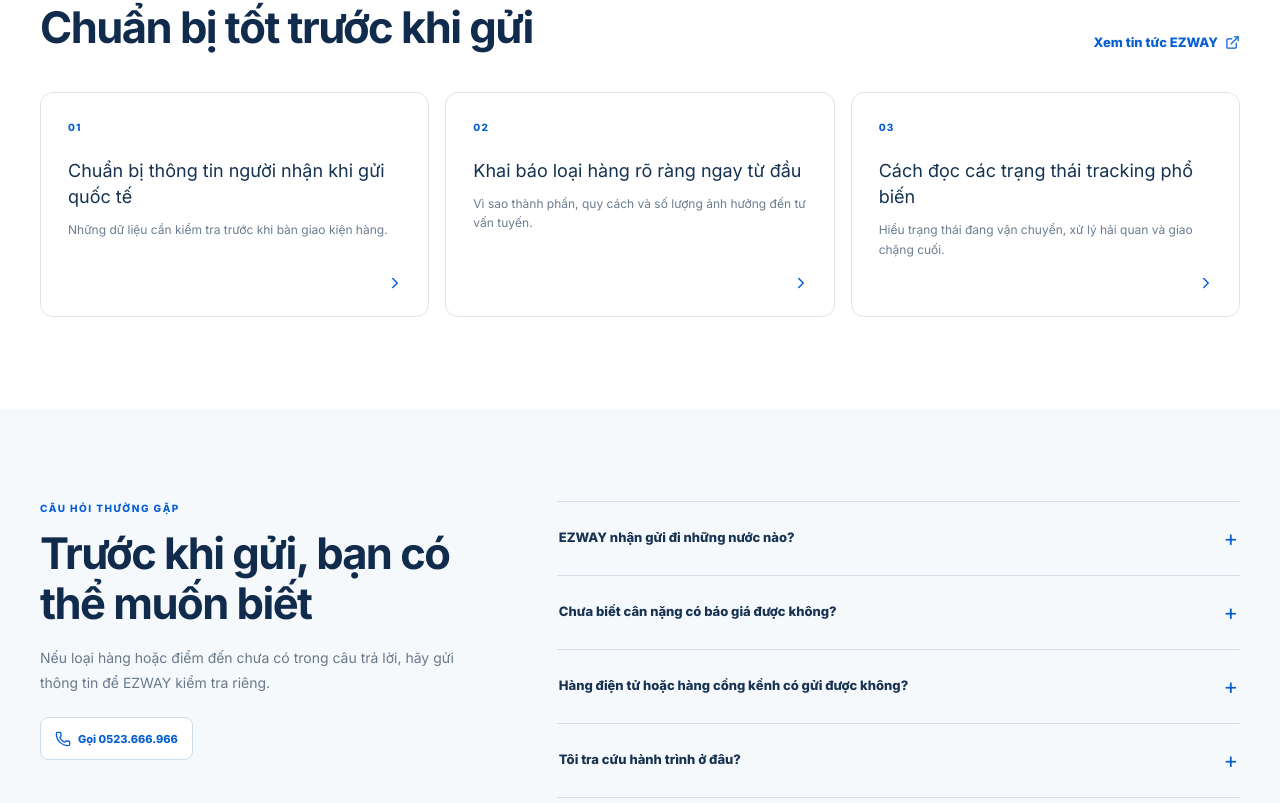
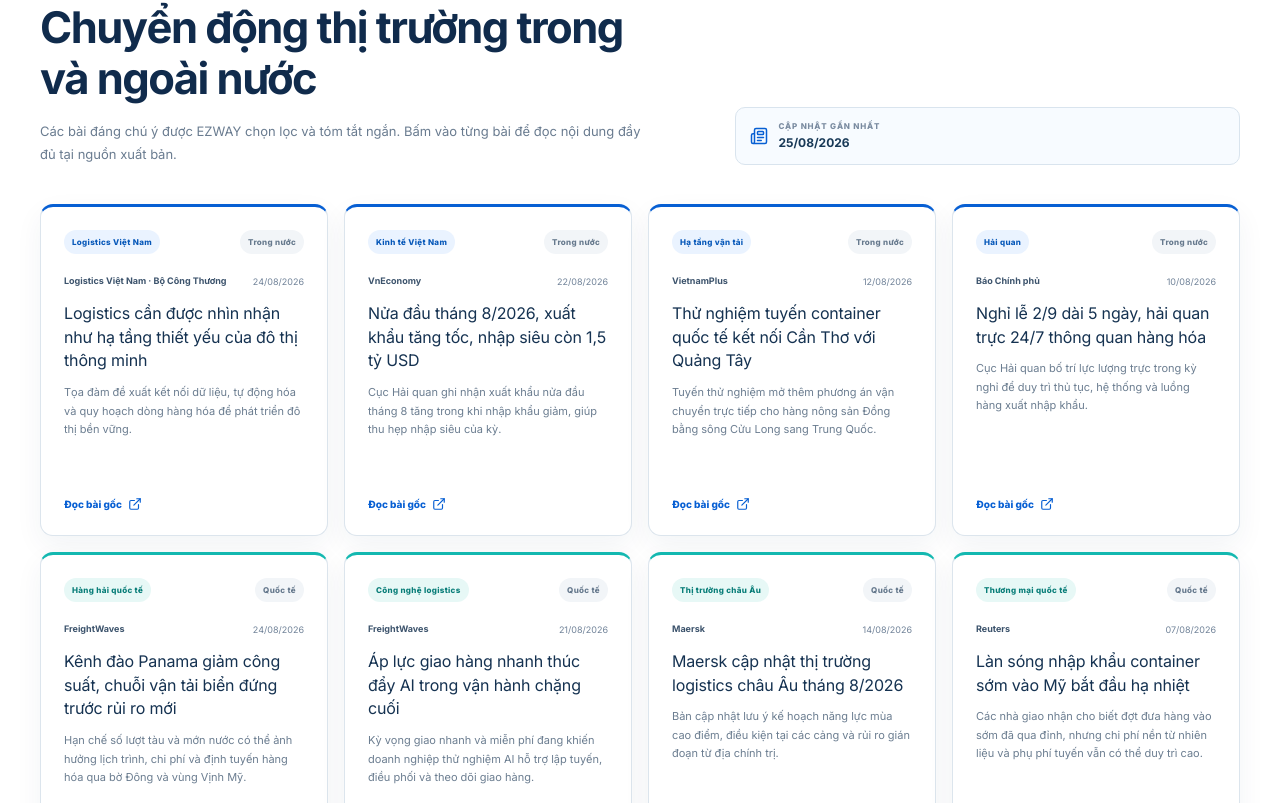
Before and after one commit to khaxuannguyen/EZWAY-v2, a Next.js app: page / in a window 1280 px wide. Shown: the part 4957-5760 px from the top of the page. Built offline with nearby package versions, Linux system fonts and the light colour scheme.

Commit message:
Add curated logistics news section

```diff
--- a/app/globals.css
+++ b/app/globals.css
@@ -252,7 +252,11 @@ footer { color: #d0def0; background: var(--navy-deep); }.footer-main { padding:
 .home-form-success { grid-column: 1 / -1; padding: 15px; border: 1px solid #bfe5d6; border-radius: 10px; background: #effaf5; }.home-form-success > div:first-child { display: flex; align-items: flex-start; gap: 10px; }.home-form-success > div:first-child > span { flex: 0 0 auto; width: 29px; height: 29px; display: grid; place-items: center; border-radius: 50%; color: #fff; background: #169660; }.home-form-success p { margin: 0; color: #3e6b58; font-size: 10px; line-height: 1.55; }.home-form-success p strong { display: block; color: #176b49; font-size: 12px; }.home-form-success > textarea { width: 100%; margin-top: 12px; padding: 11px; border: 1px solid #cde3d9; border-radius: 7px; color: #2e5545; background: #fff; font: 11px/1.55 'Inter',Arial,sans-serif; resize: vertical; }
 .home-form-success-actions { margin-top: 10px; display: flex; gap: 8px; }.home-form-success-actions button,.home-form-success-actions a { min-height: 38px; padding: 0 11px; display: inline-flex; align-items: center; gap: 6px; border: 0; border-radius: 7px; color: #fff; background: #117e53; font-size: 10px; font-weight: 750; cursor: pointer; }.home-form-success-actions a { background: var(--navy); }.home-copy-status { margin-top: 8px!important; color: #176b49!important; }
 
-.home-knowledge { background: #fff; }.home-knowledge-grid { margin-top: 39px; display: grid; grid-template-columns: repeat(3,1fr); gap: 16px; }.home-knowledge-grid > a { position: relative; min-height: 225px; padding: 27px; display: flex; flex-direction: column; border: 1px solid #dce5ed; border-radius: 13px; background: #fff; }.home-knowledge-grid > a > span { color: var(--blue); font-size: 10px; font-weight: 800; letter-spacing: .12em; }.home-knowledge-grid h3 { margin: 23px 0 10px; color: #153251; font-size: 18px; line-height: 1.45; }.home-knowledge-grid p { margin: 0; color: #6b7d90; font-size: 12px; line-height: 1.65; }.home-knowledge-grid > a > svg { position: absolute; right: 24px; bottom: 24px; color: var(--blue); }
+.home-news { background: #fff; scroll-margin-top: 100px; }.home-news .home-heading-split { align-items: end; }.home-news .home-heading > div:first-child > p:last-child { max-width: 690px; margin: 17px 0 0; color: #6a7c90; font-size: 13px; line-height: 1.7; }
+.home-news-updated { min-width: 178px; padding: 12px 14px; display: flex; align-items: center; gap: 10px; border: 1px solid #d9e4ee; border-radius: 10px; color: var(--blue); background: #f7fbff; }.home-news-updated > span { display: grid; gap: 2px; }.home-news-updated small { color: #7a8ba0; font-size: 8px; font-weight: 800; letter-spacing: .1em; }.home-news-updated strong { color: #183957; font-size: 12px; }
+.home-news-grid { margin-top: 39px; display: grid; grid-template-columns: repeat(4,1fr); gap: 16px; }.home-news-card { min-height: 332px; padding: 23px; display: flex; flex-direction: column; border: 1px solid #dce5ed; border-top: 3px solid var(--blue); border-radius: 13px; background: #fff; box-shadow: 0 10px 28px rgba(16,53,91,.055); transition: transform .2s ease,box-shadow .2s ease,border-color .2s ease; }.home-news-card:hover { border-color: #b9cde1; box-shadow: 0 17px 38px rgba(16,53,91,.1); transform: translateY(-3px); }.home-news-card.is-international { border-top-color: var(--teal); }
+.home-news-tags { display: flex; align-items: center; justify-content: space-between; gap: 8px; }.home-news-tags > span,.home-news-tags > em { min-height: 24px; padding: 0 8px; display: inline-flex; align-items: center; border-radius: 999px; font-size: 8px; font-style: normal; font-weight: 800; letter-spacing: .04em; }.home-news-tags > span { color: #0758b9; background: #eaf3ff; }.home-news-tags > em { color: #66798d; background: #f2f5f8; }.home-news-card.is-international .home-news-tags > span { color: #087d78; background: #e7f8f6; }
+.home-news-source { margin-top: 21px; display: flex; align-items: center; justify-content: space-between; gap: 12px; color: #718399; font-size: 9px; }.home-news-source strong { color: #3c536c; font-size: 9px; line-height: 1.4; }.home-news-source time { white-space: nowrap; }.home-news-card h3 { margin: 14px 0 10px; color: #153251; font-size: 16px; line-height: 1.48; letter-spacing: -.01em; }.home-news-card > p { margin: 0; color: #6b7d90; font-size: 11px; line-height: 1.68; }.home-news-link { margin-top: auto; padding-top: 22px; display: flex; align-items: center; gap: 6px; color: var(--blue); font-size: 10px; font-weight: 800; }.home-news-card.is-international .home-news-link { color: #087f79; }.home-news-note { margin: 20px 0 0; color: #8796a6; text-align: center; font-size: 9px; line-height: 1.6; }
 .home-faq { background: #f6f9fc; }.home-faq-grid { display: grid; grid-template-columns: .78fr 1.22fr; gap: 80px; align-items: start; }.home-faq .home-heading > a { min-height: 43px; margin-top: 22px; padding: 0 14px; display: inline-flex; align-items: center; gap: 7px; border: 1px solid #cfdcea; border-radius: 8px; color: var(--blue); background: #fff; font-size: 11px; font-weight: 800; }
 .home-faq-list { border-top: 1px solid #d4dfe9; }.home-faq-list details { border-bottom: 1px solid #d4dfe9; }.home-faq-list summary { padding: 20px 2px; display: flex; align-items: center; justify-content: space-between; gap: 20px; color: #173351; font-size: 13px; font-weight: 750; list-style: none; cursor: pointer; }.home-faq-list summary::-webkit-details-marker { display: none; }.home-faq-list summary span { color: var(--blue); font-size: 22px; font-weight: 400; transition: transform .2s ease; }.home-faq-list details[open] summary span { transform: rotate(45deg); }.home-faq-list details p { margin: 0; padding: 0 34px 20px 2px; color: #687a8e; font-size: 12px; line-height: 1.75; }
 
@@ -264,7 +268,7 @@ footer { color: #d0def0; background: var(--navy-deep); }.footer-main { padding:
 @media (max-width: 1100px) {
   .home-desktop-nav { gap: 16px; }.home-header-cta { margin-left: 14px; padding-inline: 13px; }.home-logo { width: 165px; }
   .home-service-grid { grid-template-columns: repeat(2,1fr); }.home-service-card,.home-service-card:nth-child(4),.home-service-card:nth-child(5) { grid-column: auto; }.home-service-card:last-child { grid-column: 1 / -1; min-height: 390px; }
-  .home-route-grid { grid-template-columns: repeat(3,1fr); }.home-process-list { grid-template-columns: repeat(3,1fr); row-gap: 38px; }.home-process-list:before { display: none; }
+  .home-route-grid { grid-template-columns: repeat(3,1fr); }.home-process-list { grid-template-columns: repeat(3,1fr); row-gap: 38px; }.home-process-list:before { display: none; }.home-news-grid { grid-template-columns: repeat(2,1fr); }
 }
 @media (max-width: 900px) {
   .home-desktop-nav,.home-header-cta { display: none; }.home-mobile-menu { display: block; }.home-logo { width: 180px; }
@@ -278,7 +282,7 @@ footer { color: #d0def0; background: var(--navy-deep); }.footer-main { padding:
   .home-hero { min-height: 620px; padding: 56px 0 102px; }.home-hero .home-eyebrow { font-size: 8px; letter-spacing: .1em; }.home-hero h1 { font-size: clamp(36px,11vw,48px); line-height: 1.11; }.home-hero-route { margin-top: 17px; font-size: 15px; }.home-hero-copy { font-size: 13px; line-height: 1.65; }
   .home-tracking-wrap .tracking-input-row { height: auto; min-height: 65px; padding: 8px 8px 8px 14px; flex-wrap: wrap; }.home-tracking-wrap .tracking-input-row svg { flex: 0 0 auto; }.home-tracking-wrap .hero-tracking-form input { width: calc(100% - 38px); height: 44px; flex: none; }.home-tracking-wrap .hero-tracking-form button { width: 100%; min-height: 48px; }
   .home-trust-points { align-items: flex-start; flex-direction: column; gap: 10px; }.home-hero-quote { margin-top: 14px; }.home-capabilities { margin-top: -45px; }.home-capability-grid { gap: 11px; }.home-capability-grid article { min-height: 105px; padding: 20px 18px; }
-  .home-section { padding: 70px 0; }.home-services { padding-top: 85px; }.home-heading h2,.home-quote-copy h2,.home-contact-copy h2 { font-size: 32px; }.home-heading-split { gap: 20px; }.home-service-grid,.home-route-grid,.home-process-list,.home-knowledge-grid { grid-template-columns: 1fr; }.home-service-card,.home-service-card:last-child { grid-column: auto; min-height: 410px; }
+  .home-section { padding: 70px 0; }.home-services { padding-top: 85px; }.home-heading h2,.home-quote-copy h2,.home-contact-copy h2 { font-size: 32px; }.home-heading-split { gap: 20px; }.home-service-grid,.home-route-grid,.home-process-list,.home-news-grid { grid-template-columns: 1fr; }.home-service-card,.home-service-card:last-child { grid-column: auto; min-height: 410px; }.home-news-updated { width: fit-content; }.home-news-card { min-height: 290px; }
   .home-route-grid article { min-height: 205px; }.home-process-list { gap: 35px; }.home-process-list li { min-height: 205px; }.home-cargo-grid article { padding: 23px 20px; flex-direction: column; }.home-cargo-grid ul { grid-template-columns: 1fr; }.home-cargo-cta { align-items: flex-start; flex-direction: column; }
   .home-quote { padding: 72px 0; }.home-form-card { padding: 22px 18px; }.home-consult-form { grid-template-columns: 1fr; }.home-field-full,.home-form-submit,.home-form-disclosure,.home-form-success { grid-column: auto; }.home-form-success-actions { align-items: stretch; flex-direction: column; }.home-form-success-actions button,.home-form-success-actions a { justify-content: center; }
   .home-faq-list summary { font-size: 12px; }.home-footer-grid { grid-template-columns: 1fr; padding: 50px 0 40px; gap: 32px; }.home-footer-brand { grid-column: auto; }.home-footer-bottom { padding: 15px 0; align-items: flex-start; flex-direction: column; gap: 6px; }
--- a/app/page.tsx
+++ b/app/page.tsx
@@ -1,7 +1,7 @@
 import {
   ArrowRight, BadgeCheck, Box, Boxes, Check, ChevronRight, ClipboardCheck,
   ExternalLink, FileCheck2, Globe2, MapPin, Menu, MessageCircle, PackageCheck,
-  Phone, PlaneTakeoff, Radar, SearchCheck, ShieldAlert, ShoppingBag, Snowflake, Tags,
+  Newspaper, Phone, PlaneTakeoff, Radar, SearchCheck, ShieldAlert, ShoppingBag, Snowflake, Tags,
 } from 'lucide-react';
 import { ConsultationForm, TrackingForm } from './client-forms';
 
@@ -29,6 +29,65 @@ const process = [
   { icon: PackageCheck, title: 'Giao tận tay người nhận', copy: 'Theo dõi đến trạng thái giao cuối cùng hoặc hỗ trợ khi cần làm rõ.' },
 ];
 
+const newsArticles = [
+  {
+    category: 'Logistics Việt Nam', region: 'Trong nước', source: 'Logistics Việt Nam · Bộ Công Thương',
+    date: '24/08/2026', isoDate: '2026-08-24',
+    title: 'Logistics cần được nhìn nhận như hạ tầng thiết yếu của đô thị thông minh',
+    summary: 'Tọa đàm đề xuất kết nối dữ liệu, tự động hóa và quy hoạch dòng hàng hóa để phát triển đô thị bền vững.',
+    href: 'https://logistics.gov.vn/tin-hoat-dong/toa-dam-phat-trien-do-thi-thong-minh-ben-vung-duoi-goc-nhin-logistics-va-quan-ly-chuoi-cung-ung',
+  },
+  {
+    category: 'Kinh tế Việt Nam', region: 'Trong nước', source: 'VnEconomy',
+    date: '22/08/2026', isoDate: '2026-08-22',
+    title: 'Nửa đầu tháng 8/2026, xuất khẩu tăng tốc, nhập siêu còn 1,5 tỷ USD',
+    summary: 'Cục Hải quan ghi nhận xuất khẩu nửa đầu tháng 8 tăng trong khi nhập khẩu giảm, giúp thu hẹp nhập siêu của kỳ.',
+    href: 'https://vneconomy.vn/nua-dau-thang-82026-xuat-khau-tang-toc-nhap-sieu-con-15-ty-usd.htm',
+  },
+  {
+    category: 'Hạ tầng vận tải', region: 'Trong nước', source: 'VietnamPlus',
+    date: '12/08/2026', isoDate: '2026-08-12',
+    title: 'Thử nghiệm tuyến container quốc tế kết nối Cần Thơ với Quảng Tây',
+    summary: 'Tuyến thử nghiệm mở thêm phương án vận chuyển trực tiếp cho hàng nông sản Đồng bằng sông Cửu Long sang Trung Quốc.',
+    href: 'https://www.vietnamplus.vn/thu-nghiem-tuyen-container-quoc-te-ket-noi-can-tho-voi-quang-tay-post1129787.vnp',
+  },
+  {
+    category: 'Hải quan', region: 'Trong nước', source: 'Báo Chính phủ',
+    date: '10/08/2026', isoDate: '2026-08-10',
+    title: 'Nghỉ lễ 2/9 dài 5 ngày, hải quan trực 24/7 thông quan hàng hóa',
+    summary: 'Cục Hải quan bố trí lực lượng trực trong kỳ nghỉ để duy trì thủ tục, hệ thống và luồng hàng xuất nhập khẩu.',
+    href: 'https://baochinhphu.vn/nghi-le-2-9-dai-5-ngay-hai-quan-truc-24-7-thong-quan-hang-hoa-102260810182209985.htm',
+  },
+  {
+    category: 'Hàng hải quốc tế', region: 'Quốc tế', source: 'FreightWaves',
+    date: '24/08/2026', isoDate: '2026-08-24',
+    title: 'Kênh đào Panama giảm công suất, chuỗi vận tải biển đứng trước rủi ro mới',
+    summary: 'Hạn chế số lượt tàu và mớn nước có thể ảnh hưởng lịch trình, chi phí và định tuyến hàng hóa qua bờ Đông và vùng Vịnh Mỹ.',
+    href: 'https://www.freightwaves.com/news/panama-canal-new-capacity-cuts-put-us-ports-on-notice',
+  },
+  {
+    category: 'Công nghệ logistics', region: 'Quốc tế', source: 'FreightWaves',
+    date: '21/08/2026', isoDate: '2026-08-21',
+    title: 'Áp lực giao hàng nhanh thúc đẩy AI trong vận hành chặng cuối',
+    summary: 'Kỳ vọng giao nhanh và miễn phí đang khiến doanh nghiệp thử nghiệm AI hỗ trợ lập tuyến, điều phối và theo dõi giao hàng.',
+    href: 'https://www.freightwaves.com/news/fareye-agentic-ai-dispatcher',
+  },
+  {
+    category: 'Thị trường châu Âu', region: 'Quốc tế', source: 'Maersk',
+    date: '14/08/2026', isoDate: '2026-08-14',
+    title: 'Maersk cập nhật thị trường logistics châu Âu tháng 8/2026',
+    summary: 'Bản cập nhật lưu ý kế hoạch năng lực mùa cao điểm, điều kiện tại các cảng và rủi ro gián đoạn từ địa chính trị.',
+    href: 'https://www.maersk.com/news/articles/2026/08/14/europe-market-update-august',
+  },
+  {
+    category: 'Thương mại quốc tế', region: 'Quốc tế', source: 'Reuters',
+    date: '07/08/2026', isoDate: '2026-08-07',
+    title: 'Làn sóng nhập khẩu container sớm vào Mỹ bắt đầu hạ nhiệt',
+    summary: 'Các nhà giao nhận cho biết đợt đưa hàng vào sớm đã qua đỉnh, nhưng chi phí nền từ nhiên liệu và phụ phí tuyến vẫn có thể duy trì cao.',
+    href: 'https://www.marketscreener.com/news/early-surge-in-us-container-imports-coming-to-an-end-shippers-say-ce7f50d3d989f024',
+  },
+];
+
 function BrandLogo({ footer = false }: { footer?: boolean }) {
   return <span className={footer ? 'home-footer-logo-panel' : 'home-logo'}><img src="/ezway-logo-transparent.png" alt="EZWAY — Moving Made Easy" /></span>;
 }
@@ -40,9 +99,9 @@ export default function Home() {
         <div className="home-topbar"><div className="home-container home-topbar-inner"><a href="tel:0523666966"><Phone size={13} /> Hotline: 0523.666.966</a><a href="/tra-cuu"><Radar size={13} /> Tra cứu đơn hàng</a></div></div>
         <header className="home-header"><div className="home-container home-nav">
           <a href="#top" aria-label="EZWAY - Trang chủ"><BrandLogo /></a>
-          <nav className="home-desktop-nav" aria-label="Điều hướng chính"><a href="#top">Trang chủ</a><a href="#mua-ho">Mua hộ hàng Mỹ</a><a href="#dich-vu">Dịch vụ</a><a href="#bao-gia">Giá cước</a><a href="https://ezway.vn/tin-tuc">Tin tức</a><a href="#lien-he">Liên hệ</a></nav>
+          <nav className="home-desktop-nav" aria-label="Điều hướng chính"><a href="#top">Trang chủ</a><a href="#mua-ho">Mua hộ hàng Mỹ</a><a href="#dich-vu">Dịch vụ</a><a href="#bao-gia">Giá cước</a><a href="#tin-tuc">Tin tức</a><a href="#lien-he">Liên hệ</a></nav>
           <a className="home-header-cta" href="#bao-gia">Nhận báo giá <ArrowRight size={16} /></a>
-          <details className="home-mobile-menu"><summary aria-label="Mở menu điều hướng"><Menu size={22} /></summary><nav aria-label="Điều hướng trên điện thoại"><a href="#top">Trang chủ</a><a href="#mua-ho">Mua hộ hàng Mỹ</a><a href="#dich-vu">Dịch vụ</a><a href="#bao-gia">Giá cước</a><a href="https://ezway.vn/tin-tuc">Tin tức</a><a href="#lien-he">Liên hệ</a><a className="home-mobile-hotline" href="tel:0523666966"><Phone size={16} /> 0523.666.966</a></nav></details>
+          <details className="home-mobile-menu"><summary aria-label="Mở menu điều hướng"><Menu size={22} /></summary><nav aria-label="Điều hướng trên điện thoại"><a href="#top">Trang chủ</a><a href="#mua-ho">Mua hộ hàng Mỹ</a><a href="#dich-vu">Dịch vụ</a><a href="#bao-gia">Giá cước</a><a href="#tin-tuc">Tin tức</a><a href="#lien-he">Liên hệ</a><a className="home-mobile-hotline" href="tel:0523666966"><Phone size={16} /> 0523.666.966</a></nav></details>
         </div></header>
       </div>
 
@@ -93,9 +152,15 @@ export default function Home() {
         <div className="home-form-card"><div className="home-form-head"><div><p>Báo giá theo nhu cầu</p><h3>Thông tin lô hàng</h3></div><span><FileCheck2 size={22} /></span></div><ConsultationForm variant="quote" /></div>
       </div></section>
 
-      <section className="home-section home-knowledge" aria-labelledby="knowledge-title"><div className="home-container">
-        <div className="home-heading home-heading-split"><div><p className="home-eyebrow">KIẾN THỨC GỬI HÀNG</p><h2 id="knowledge-title">Chuẩn bị tốt trước khi gửi</h2></div><a href="https://ezway.vn/tin-tuc">Xem tin tức EZWAY <ExternalLink size={15} /></a></div>
-        <div className="home-knowledge-grid"><a href="https://ezway.vn/tin-tuc"><span>01</span><h3>Chuẩn bị thông tin người nhận khi gửi quốc tế</h3><p>Những dữ liệu cần kiểm tra trước khi bàn giao kiện hàng.</p><ChevronRight size={18} /></a><a href="https://ezway.vn/tin-tuc"><span>02</span><h3>Khai báo loại hàng rõ ràng ngay từ đầu</h3><p>Vì sao thành phần, quy cách và số lượng ảnh hưởng đến tư vấn tuyến.</p><ChevronRight size={18} /></a><a href="https://ezway.vn/tin-tuc"><span>03</span><h3>Cách đọc các trạng thái tracking phổ biến</h3><p>Hiểu trạng thái đang vận chuyển, xử lý hải quan và giao chặng cuối.</p><ChevronRight size={18} /></a></div>
+      <section className="home-section home-news" id="tin-tuc" aria-labelledby="news-title"><div className="home-container">
+        <div className="home-heading home-heading-split"><div><p className="home-eyebrow">TIN TỨC LOGISTICS & KINH TẾ</p><h2 id="news-title">Chuyển động thị trường trong và ngoài nước</h2><p>Các bài đáng chú ý được EZWAY chọn lọc và tóm tắt ngắn. Bấm vào từng bài để đọc nội dung đầy đủ tại nguồn xuất bản.</p></div><div className="home-news-updated"><Newspaper size={18} /><span><small>CẬP NHẬT GẦN NHẤT</small><strong>25/08/2026</strong></span></div></div>
+        <div className="home-news-grid">{newsArticles.map(article => <a className={article.region === 'Quốc tế' ? 'home-news-card is-international' : 'home-news-card'} href={article.href} target="_blank" rel="noopener noreferrer" key={article.href} aria-label={`${article.title} — đọc tại ${article.source}`}>
+          <div className="home-news-tags"><span>{article.category}</span><em>{article.region}</em></div>
+          <div className="home-news-source"><strong>{article.source}</strong><time dateTime={article.isoDate}>{article.date}</time></div>
+          <h3>{article.title}</h3><p>{article.summary}</p>
+          <span className="home-news-link">Đọc bài gốc <ExternalLink size={14} /></span>
+        </a>)}</div>
+        <p className="home-news-note">EZWAY chỉ tóm tắt và dẫn nguồn; nội dung chi tiết thuộc bản quyền của đơn vị xuất bản.</p>
       </div></section>
 
       <section className="home-section home-faq" aria-labelledby="faq-title"><div className="home-container home-faq-grid">
@@ -112,7 +177,7 @@ export default function Home() {
         <div className="home-footer-brand"><BrandLogo footer /><p>Vận chuyển quốc tế và mua hộ hàng Mỹ.</p><span>Moving Made Easy</span></div>
         <div className="home-footer-column"><h2>Liên hệ</h2><a href="tel:0523666966"><Phone size={15} /> 0523.666.966</a><p><MapPin size={15} /> <span>112/40 Thạnh Xuân 22, Thới An,<br />TP. Hồ Chí Minh</span></p></div>
         <div className="home-footer-column"><h2>Dịch vụ</h2><a href="#dich-vu">Gửi hàng quốc tế</a><a href="#mua-ho">Mua hộ hàng Mỹ</a><a href="#bao-gia">Báo giá</a></div>
-        <div className="home-footer-column"><h2>Hỗ trợ</h2><a href="/tra-cuu">Tra cứu đơn hàng</a><a href="https://ezway.vn/tin-tuc">Tin tức</a><a href="#lien-he">Liên hệ</a></div>
+        <div className="home-footer-column"><h2>Hỗ trợ</h2><a href="/tra-cuu">Tra cứu đơn hàng</a><a href="#tin-tuc">Tin tức</a><a href="#lien-he">Liên hệ</a></div>
       </div><div className="home-container home-footer-bottom"><span>© 2026 EZWAY. All rights reserved.</span><a href="#top">Về đầu trang ↑</a></div></footer>
       <div className="home-mobile-actions"><a href="tel:0523666966"><Phone size={16} /> Gọi hotline</a><a href="#bao-gia">Nhận báo giá</a></div>
     </main>
```
